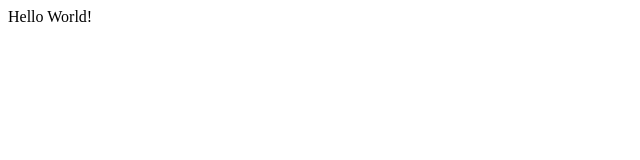
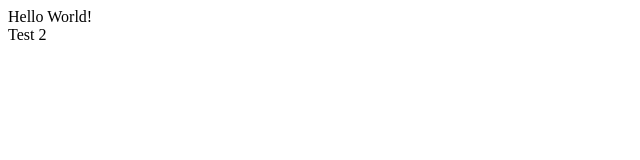
Before and after one commit to Ckarlson011/TestRepo, a plain HTML site: page Helloworld.html in a window 1280 px wide. Shown: the full height of the page, 0-640 px from the left. Drawn offline with Linux system fonts and the light colour scheme.

Commit message:
This is the second test commit

```diff
--- a/Helloworld.html
+++ b/Helloworld.html
@@ -4,7 +4,7 @@
 
     </head>
     <body>
-        Hello World!
+        Hello World!<br>Test 2
     </body>
 
 </html>
```
